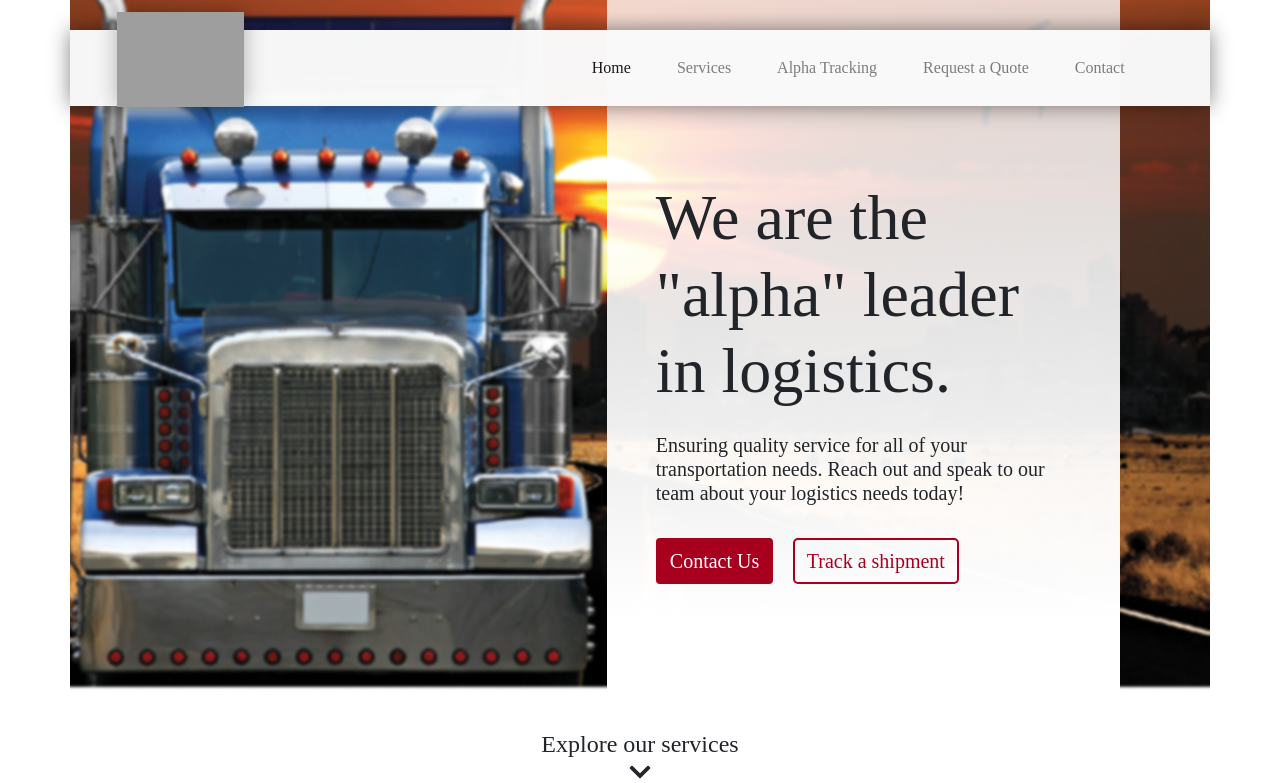
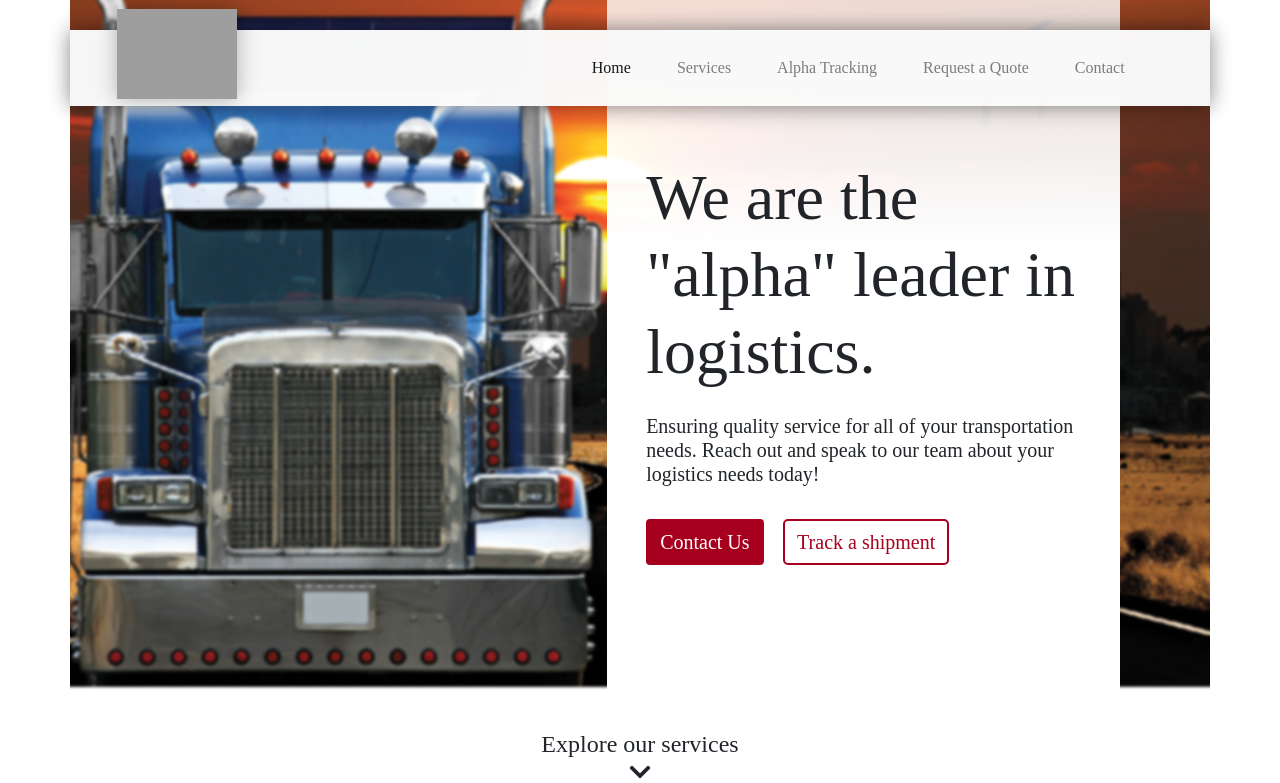
Before and after one commit to jbwierzbicki/New-RagingWolfWebsite, a PHP site: page / in a window 1280 px wide. Shown: the top 783 px of the page. Run offline with PHP 8.4, Linux system fonts and the light colour scheme; style sheets or scripts are compiled from the project's sources; some libraries are stand-ins or nearby versions; some web fonts are replaced; grey boxes are pictures that could not be loaded.

Commit message:
maybe this will help

```diff
--- a/bootstrap_theme/custom.scss
+++ b/bootstrap_theme/custom.scss
@@ -98,8 +98,8 @@ body {
 }
 
 .navbar-brand img {
-    height: 95px;
-    margin-top: -31px;
+    height: 90px;
+    margin-top: -34px;
     box-shadow: 0px 0px 20px 0px rgba(0, 0, 0, 0.30);
 }
 
@@ -166,36 +166,21 @@ body {
 }
 
 .header-section-right {
+    padding-top: 55px;
     background: linear-gradient(180deg, rgba(255, 255, 255, 0.75) 0%, #FFFFFF 40%);
-    padding-bottom: 1000px;
-    padding-top: 25vh;
-    margin-bottom: -1000px;
-    height: 100%;
-    margin-right: 90px;
     max-width: 45%;
-    z-index: 2;
+    padding-left: 5%;
+    padding-right: 5%;
+    margin-right: 90px !important;
 }
 
 
-
-.header-card {
-    background: #FFFFFF;
-    box-shadow: 0px 2px 20px rgba(0, 0, 0, 0.3);
-    border-radius: 6px;
-    margin-top: 25px;
-    margin-bottom: 20px;
-    margin-left: 8.33%;
-    max-width: 500px;
-    transform: scale(1);
-    animation: pulse 2s 2.5;
-    z-index: 9999;
-}
-
 .header-content {
+    margin-top: 26%;
     padding-top: 7%;
     padding-bottom: 7%;
-    padding-left: 7%;
-    padding-right: 7%;
+    padding-left: 5%;
+    padding-right: 5%;
 }
 
 .header-content h1 {
@@ -271,9 +256,9 @@ h5 {
     width: 100%;
     position: absolute;
     z-index: 0;
-    background: -webkit-gradient(linear, left top, left bottom, from(rgba(250,250,250,0)), color-stop(85%, rgba(250,250,250,0.8)), to(#fff));
-    background: linear-gradient(to bottom, rgba(250,250,250,0) 0%, rgba(250,250,250,0.8) 85%, #fff 100%);
-    filter: progid:DXImageTransform.Microsoft.gradient( startColorstr='#00ffffff', endColorstr='#ffffff', GradientType=0);
+    background: -webkit-gradient(linear, left top, left bottom, from(rgba(250, 250, 250, 0)), color-stop(85%, rgba(250, 250, 250, 0.8)), to(#fff));
+    background: linear-gradient(to bottom, rgba(250, 250, 250, 0) 0%, rgba(250, 250, 250, 0.8) 85%, #fff 100%);
+    filter: progid:DXImageTransform.Microsoft.gradient(startColorstr='#00ffffff', endColorstr='#ffffff', GradientType=0);
 }
 
 /* Explore Banner */
@@ -662,12 +647,14 @@ footer a {
         max-width: 100% !important;
         z-index: 1;
     }
+
     .benefits-content {
         width: 100% !important;
         max-width: 100% !important;
         margin-left: 0 !important;
         margin-right: 0 !important;
     }
+
     .benefits-row {
         width: 100% !important;
         max-width: 100% !important;
@@ -687,9 +674,11 @@ footer a {
     .benefits-content {
         background: linear-gradient(180deg, rgba(255, 255, 255, 0.2) 0%, #FFFFFF 90%);
     }
+
     .location-info {
         background: linear-gradient(180deg, rgba(255, 255, 255, 0.2) 0%, #FFFFFF 90%);
     }
+
     .header-section-right {
         background: linear-gradient(180deg, rgba(255, 255, 255, 0.2) 0%, #FFFFFF 90%);
     }
--- a/index.html
+++ b/index.html
@@ -55,7 +55,7 @@
 
         <div class="homepage-content">
             <div class="row flex-column-reverse flex-lg-row header-row justify-content-end h-100">
-                <div class="header-section-right col-lg-6">
+                <div class="header-section-right col-lg-12">
                     <div class="header-content">
                         <h1>We are the "alpha" leader in logistics.</h1>
                         <h5 class="header-subtext">Ensuring quality service for all of your transportation
@@ -217,7 +217,7 @@
                         </div>
                         <div class="location-content">
                             <div class="row office-col justify-content-center">
-                                <div class="col-lg-1 text-center">
+                                <div class="col-lg-1">
                                     <i class="far fa-building"></i>
                                 </div>
                                 <div class="col-lg-5">
@@ -228,7 +228,7 @@
                                         Twinsburg, OH 44087
                                     </p>
                                 </div>
-                                <div class="col-lg-1 text-center">
+                                <div class="col-lg-1">
                                     <i class="far fa-envelope"></i>
                                 </div>
                                 <div class="col-lg-5">
```
Also changed, not shown: bootstrap_theme/custom.css, 1 other file.
